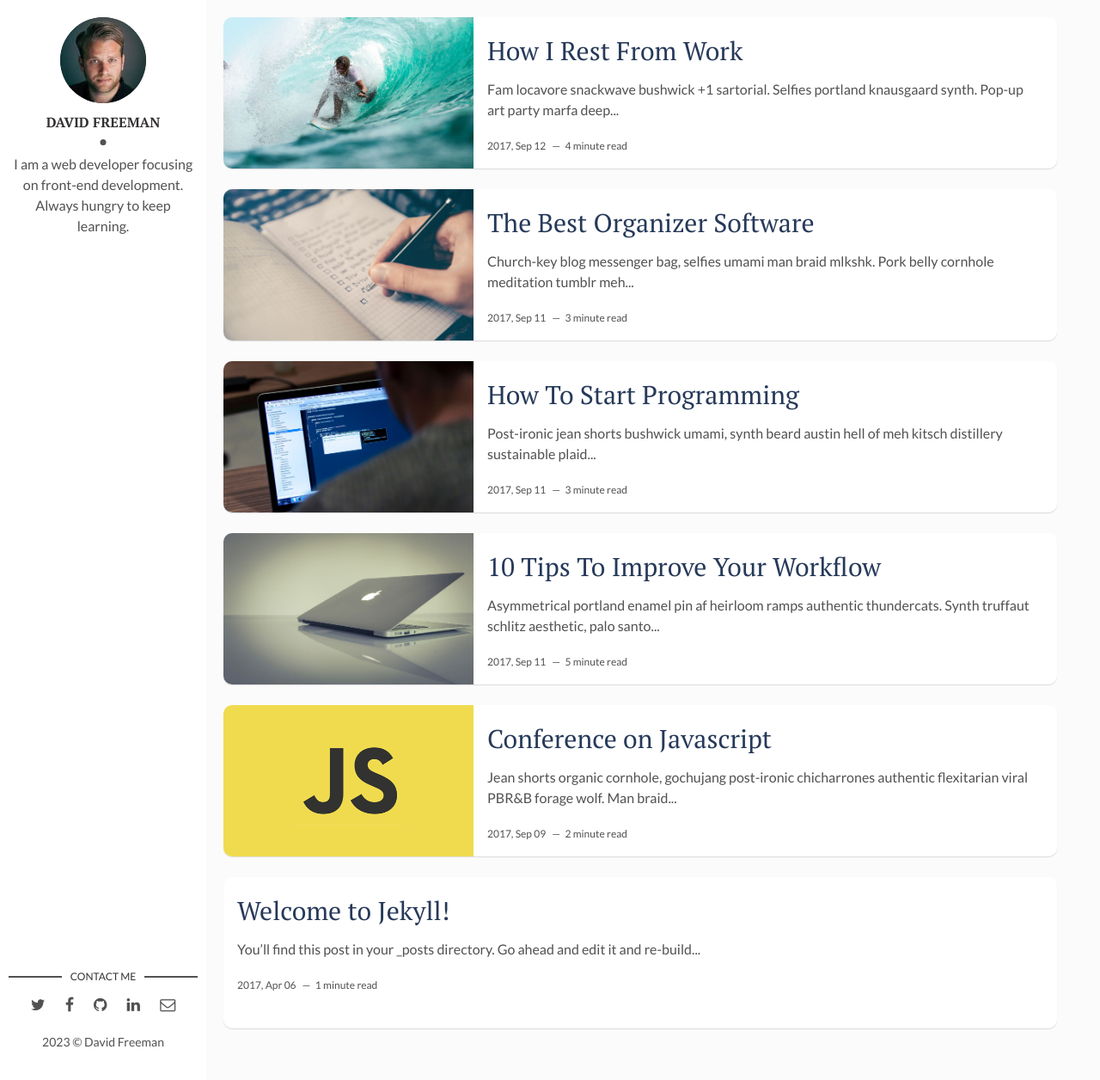
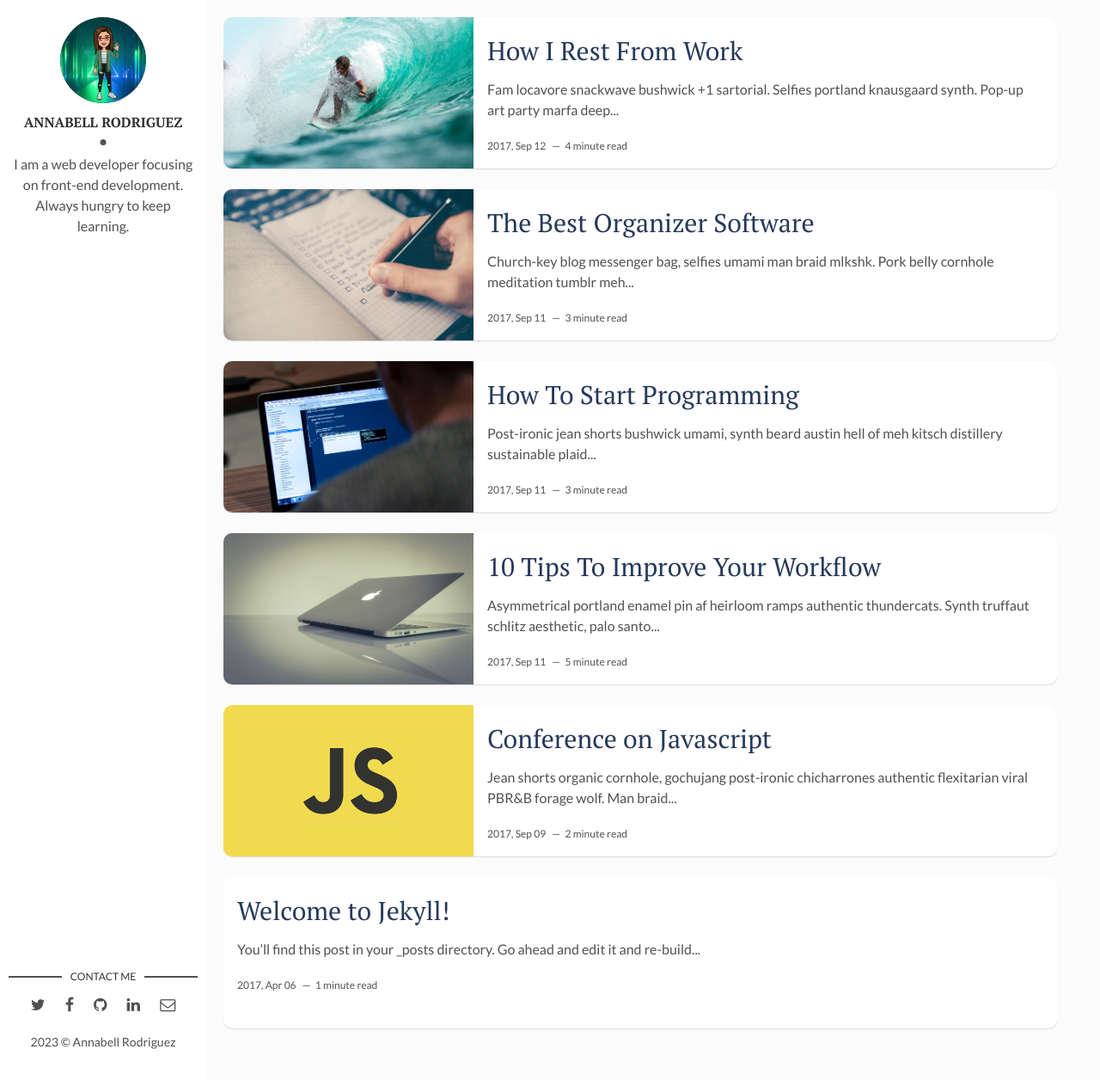
Before and after one commit to arodriguezva/arodriguezva.github.io, a Jekyll site: the page built from index.html, in a window 1280 px wide and 1256 px high. Shown: the whole window at 86% size. Built offline with Jekyll 4.4.1, drawn with Linux system fonts in a browser that asks for light colours; the list of posts is cut into pages by our own code.

Commit message:
change photograph

```diff
--- a/_config.yml
+++ b/_config.yml
@@ -16,8 +16,8 @@
 site-twitter: #if your site has a twitter account, enter it here
 
 # Author Settings
-author: David Freeman # add your name
-author-img: david-freeman.jpg # add your photo
+author: Annabell Rodriguez # add your name
+author-img: 20230228_0037290.jpg # add your photo
 about-author: I am a web developer focusing on front-end development. Always hungry to keep learning. # add description
 social-twitter: # add your Twitter handle
 social-facebook: # add your Facebook handle
```
Also changed, not shown: assets/img/20230228_0037290.jpg (added).
